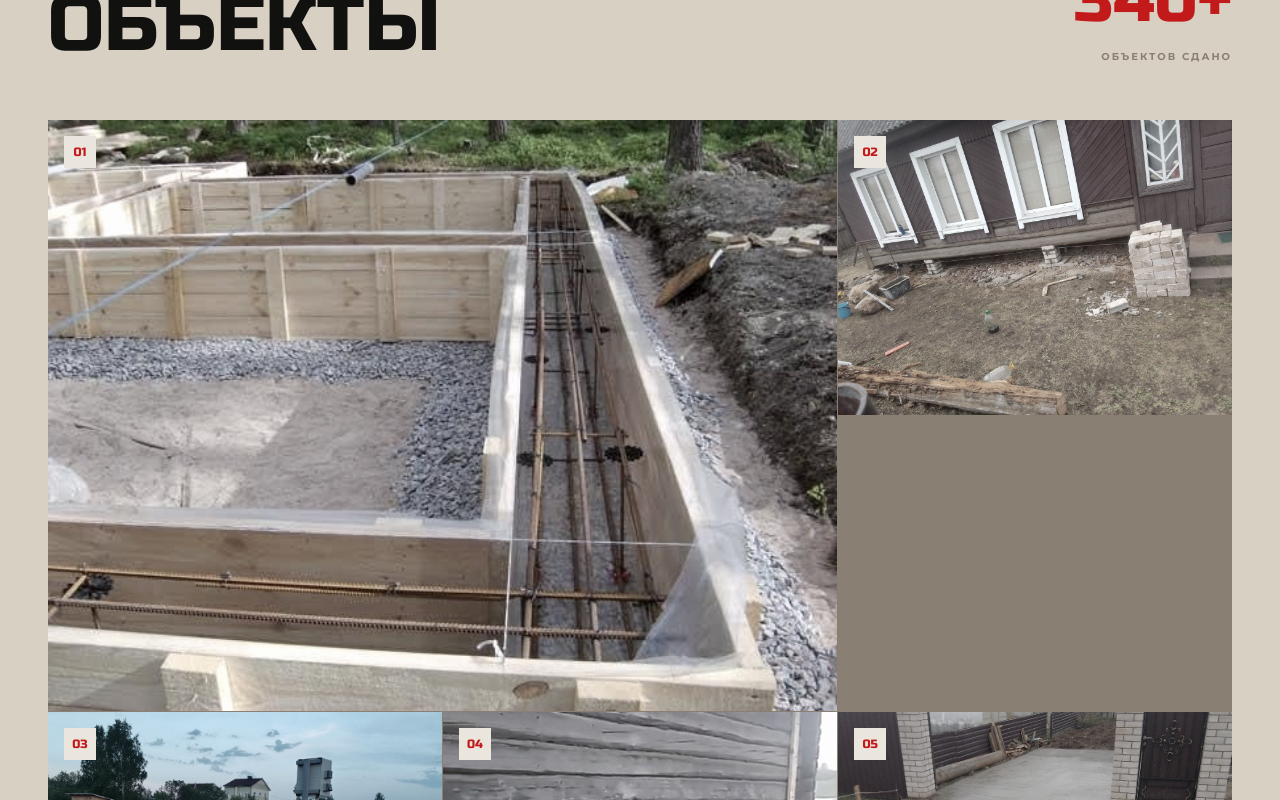
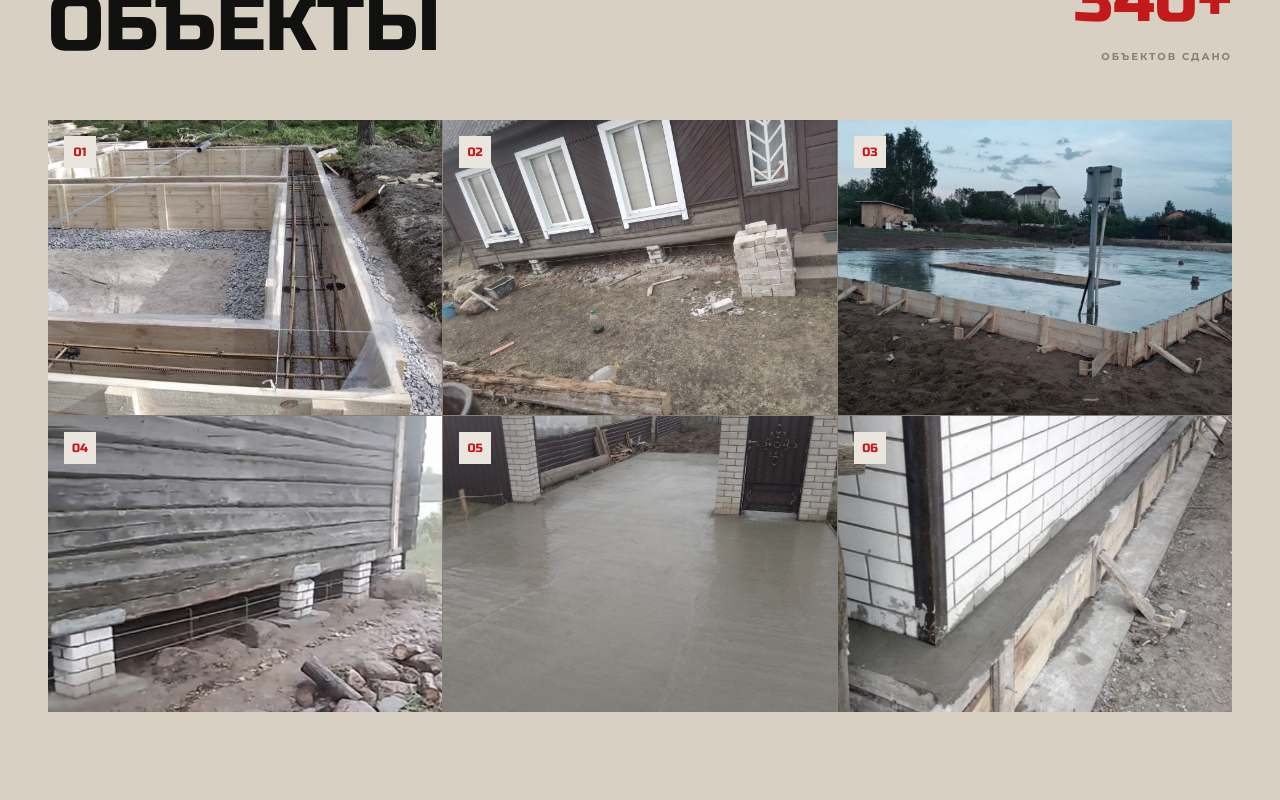
Before and after one commit to rahunak/betonnuy_ritm_nextjs, a Next.js app: page / in a window 1280 px wide. Shown: the part 3880-4680 px from the top of the page. Built offline with nearby package versions, Linux system fonts and the light colour scheme.

Commit message:
style:fix grid

```diff
--- a/components/PortfolioSection.tsx
+++ b/components/PortfolioSection.tsx
@@ -36,11 +36,7 @@ export default function PortfolioSection() {
           {portfolio.map((item, i) => (
             <div
               key={i}
-              className={`group relative overflow-hidden bg-[#C2BAA8] ${
-                i === 0
-                  ? "sm:col-span-2 aspect-video lg:aspect-[4/3]"
-                  : "aspect-[4/3]"
-              }`}
+              className={`group relative overflow-hidden bg-[#C2BAA8] aspect-[4/3]`}
             >
               <Image
                 src={item.img}
```
